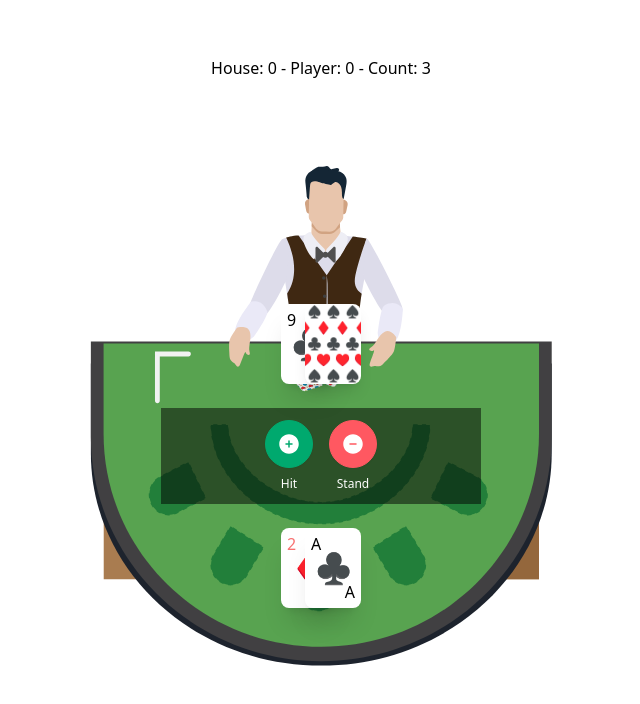
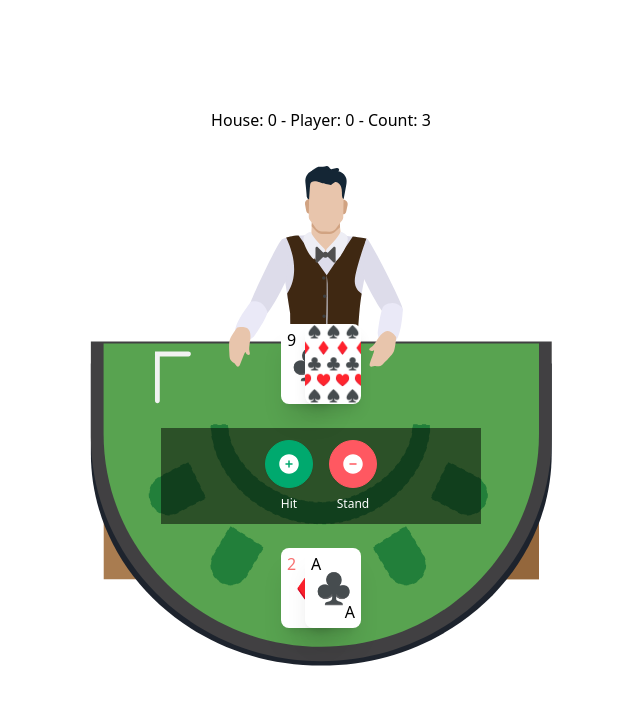
Before and after one commit to DanTraTra/bj-teacher, a React (Vite) app: page / in a window 1280 px wide. Both pictures are taken after a click on the button "Let's Begin". Shown: the top 704 px of the page, without its empty margins (319-959 px from the left). Built offline with nearby package versions, Linux system fonts and the light colour scheme; a web font is replaced by a local one.

Commit message:
adjust card height

```diff
--- a/src/App.tsx
+++ b/src/App.tsx
@@ -45,7 +45,7 @@ function App() {
                         </div>
                     ) : (
                         <div>
-                            <div className="absolute inset-0 flex justify-center items-center pt-28">
+                            <div className="absolute inset-0 flex flex-col justify-center items-center h-screen">
                                 <MainContent/>
                             </div>
                             <SVGTwo/>
--- a/src/components/MainContent.tsx
+++ b/src/components/MainContent.tsx
@@ -413,8 +413,8 @@ function MainContent() {
     }, [GameState])
 
     return (
-
-        <div className="flex flex-col items-center text-white h-screen overflow-hidden w-screen">
+        // <div className="flex flex-col items-center space-y-auto text-white h-screen overflow-hidden w-screen">
+        <div className="flex flex-col items-center space-y-auto pb-16">
             <div className="flex flex-row text-black">
                 <div>House: {HouseWins} - Player: {PlayerWins} - Count: {Count} </div>
                 {/*<div className="absolute top-16 right-16"> Count Log:*/}
@@ -428,8 +428,8 @@ function MainContent() {
                 {/*        )*/}
                 {/*    }</div>*/}
             </div>
-            <div className="absolute top-64 space-y-6">
-                <div className="flex flex-row justify-center items-center pt-12">
+            <div className="flex flex-col top-64 space-y-6">
+                <div className="flex flex-row justify-center items-center pt-48">
 
                     {
                         DealerHand.map((card, index) =>
@@ -450,7 +450,7 @@ function MainContent() {
                 </div>
                 <div>
                     <div
-                        className="flex w-80 h-24 justify-center items-center bg-info-content/50">
+                        className="flex w-80 h-24 justify-center items-center text-white bg-info-content/50">
                         {GameState != "IN PLAY" ? (
                             <div className="flex-col items-center justify-center mx-auto space-y-2 py-4">
                                 <div className="flex items-center justify-center">{GameState}</div>
```
